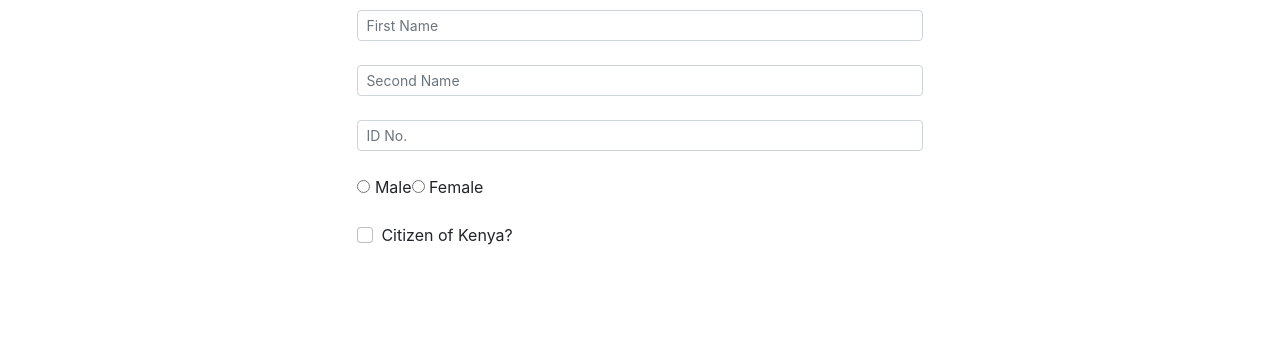
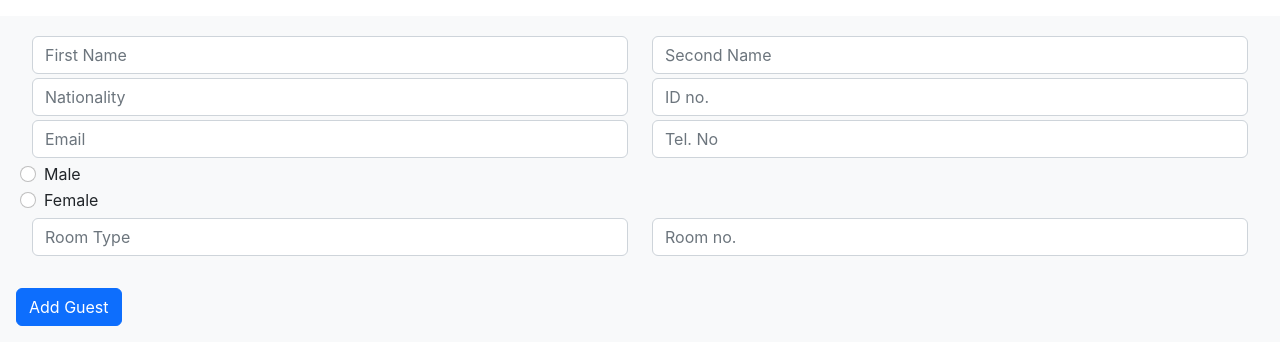
Before and after one commit to gloriaoduor/HoteliTrack, a React (Create React App) app in the folder client/: page /new-guest in a window 1280 px wide. Shown: the top 364 px of the page. Built offline with nearby package versions, Linux system fonts and the light colour scheme.

Commit message:
new guest form

```diff
--- a/client/src/components/AddGuest.js
+++ b/client/src/components/AddGuest.js
@@ -1,46 +1,76 @@
 import React from "react";
+import { Link } from 'react-router-dom';
+
 
 function AddGuest(){
 
+    function onChangeValue(e){
+        console.log(e.target.value)
+    }
+    // onValueChange(e) {
+    //     this.setState({
+    //       selectedOption: e.target.value
+    //     });
+    //   }
+
     return (
-        <div className="row d-flex justify-content-center align-items-center h-60">
-            <div className="col-md-6">
-            <form className="login-form">
-          {/* <!-- name input --> */}
-            <div className="form-outline mb-4">
-            {/* <label className="form-label" htmlFor="form3Example3">First Name </label> */}
-            <input type="name" id="form3Example3" className="form-control form-control-sm"
-            placeholder="First Name" />
+        <form className="p-3 mt-3 w-100 bg-light">
+            {/* names */}
+            <div class="col-md-12">
+                <div className="row m-1">
+                    <div className="col-lg-6">
+                        <input type="text" className="form-control form-control-md" placeholder="First Name" />
+                    </div>
+                    <div className="col-lg-6">
+                        <input type="text" className="form-control form-control-md" placeholder="Second Name" />
+                    </div>
                 </div>
 
-            {/* second name  */}
-            <div className="form-outline mb-4">
-            <input type="name" id="form3Example3" className="form-control form-control-sm"
-            placeholder="Second Name" />
+                {/*  Nationality and Id number*/}
+                <div className="row m-1">
+                    <div className="col-lg-6">
+                        <input type="text" class="form-control" placeholder="Nationality"/>
                     </div>
-
-            {/* Identification number */}
-            <div className="form-outline mb-4">
-            <input type="name" id="form3Example3" className="form-control form-control-sm"
-            placeholder="ID No." />
+                    <div className="col-lg-6">
+                        <input type="text" class="form-control" placeholder="ID no."/>
                     </div>
-
+                </div>
+                {/* Contacts */}
+                <div className="row m-1">
+                    <div className="col-lg-6">
+                        <input type="text" class="form-control" placeholder="Email"/>
+                    </div>
+                    <div className="col-lg-6">
+                        <input type="text" class="form-control" placeholder="Tel. No"/>
+                    </div>
+                </div>
                 {/* Gender */}
-            <div className="form-outline mb-4 ">
-                <input type="radio" value="Male" name="gender" /> Male
-                <input type="radio" value="Female" name="gender" /> Female
+                <div className="row m-1" onChange={onChangeValue}>              {/* use function onValueChange instead */}
+                    <div className="form-check form-check-inline ">
+                        <input class="form-check-input" type="radio" name="inlineRadioOptions" id="inlineRadio1" value="Male"/>
+                        <label class="form-check-label" for="inlineRadio1">Male</label>
                     </div>
-
-            {/* is_a_citizen */}
-            <div className="form-check mb-0">
-                <input className="form-check-input me-2" type="checkbox" value="" id="form2Example3" />
-                <label className="form-check-label" htmlFor="form2Example3">Citizen of Kenya?</label>
-            </div>
-
-            </form>
+                    <div className="form-check form-check-inline col-lg-6">
+                        <input class="form-check-input" type="radio" name="inlineRadioOptions" id="inlineRadio2" value="Female"/>
+                        <label class="form-check-label" for="inlineRadio2">Female</label>
                     </div>
 
                 </div>
+                {/* Room allocation */}
+                <div className="row m-1">
+                    <div className="col-lg-6">
+                        <input type="text" class="form-control" placeholder="Room Type"/>
+                    </div>
+                    <div className="col-lg-6">
+                        <input type="text" class="form-control" placeholder="Room no."/>
+                    </div>
+                </div>
+                <div className="text-center text-lg-start mt-4 pt-2">
+                    <Link to="/" type="button" className="btn btn-primary btn-md">Add Guest</Link>
+                </div>
+            </div>
+        </form>
+
     );
 }
 export default AddGuest;
```
Lines whose indentation alone changed are shown as unchanged.
